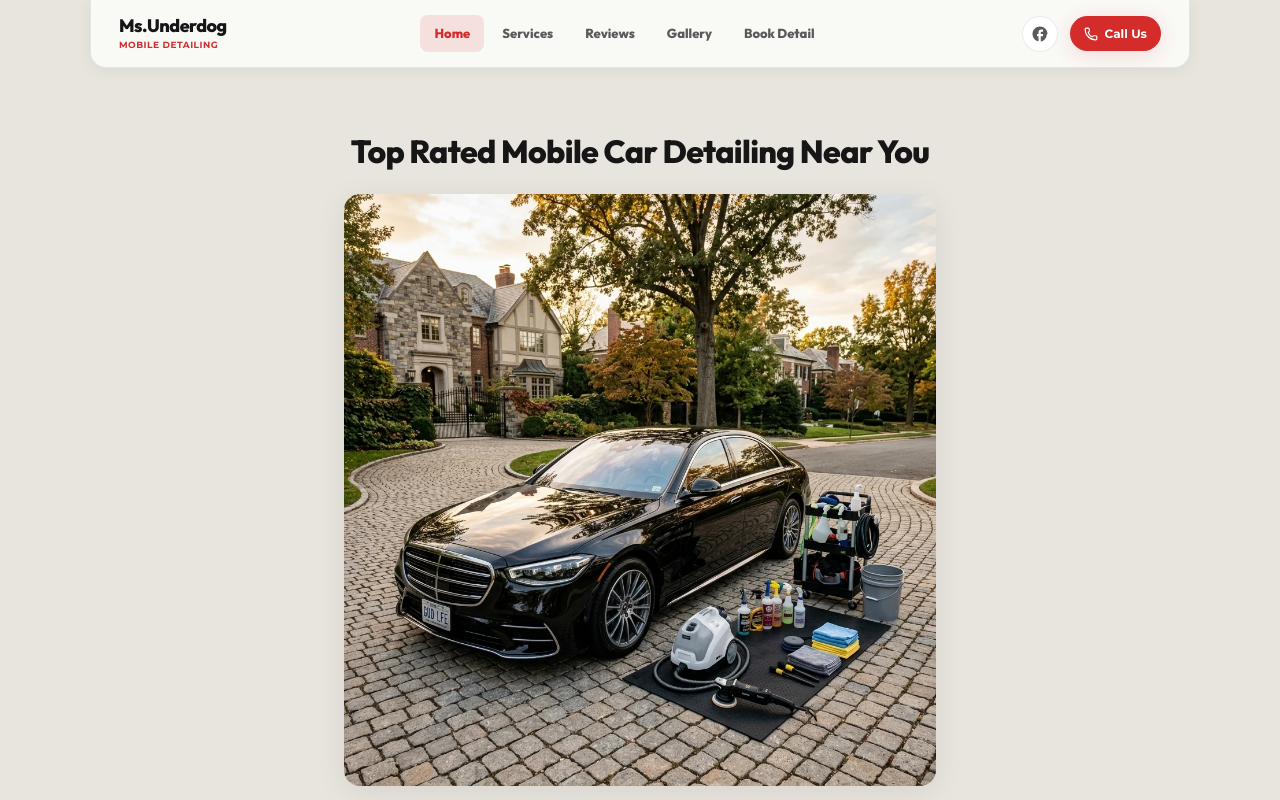
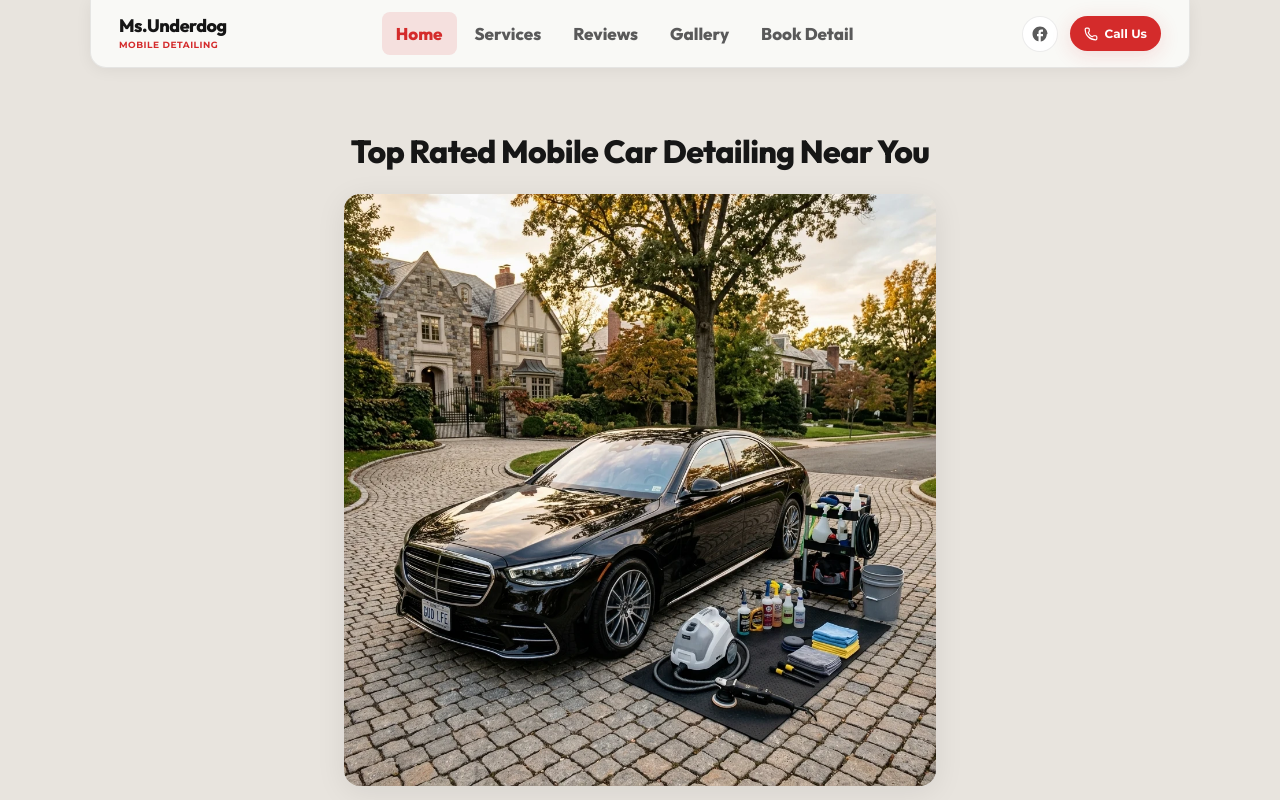
Before and after one commit to DZYDYNMX/ms-underdog-detailing, a Next.js app: page / in a window 1280 px wide. Shown: the top 800 px of the page. Built offline with nearby package versions, Linux system fonts and the light colour scheme.

Commit message:
Increase header font size

```diff
--- a/src/index.css
+++ b/src/index.css
@@ -402,7 +402,7 @@ h2 {
     color: var(--text-secondary);
     font-family: var(--font-heading);
     font-weight: 600;
-    font-size: 13px;
+    font-size: 17px;
     cursor: pointer;
     padding: 8px 14px;
     border-radius: 8px;
```
